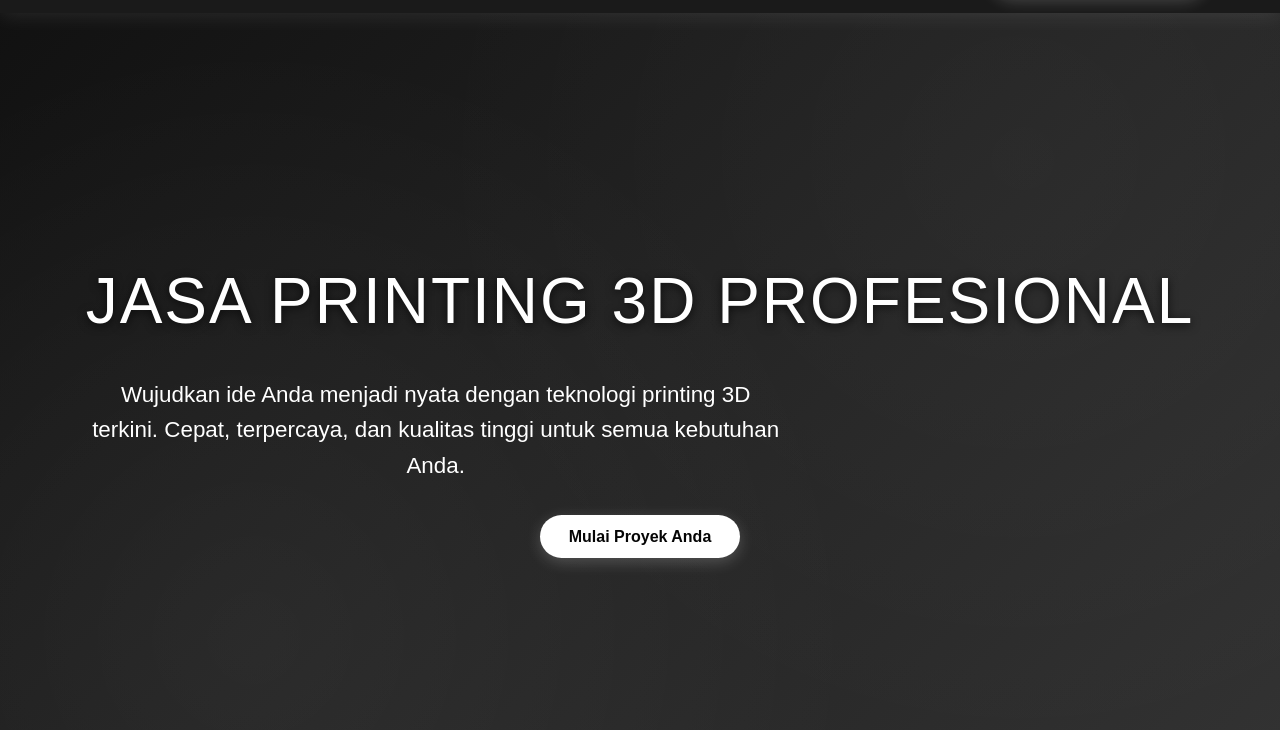
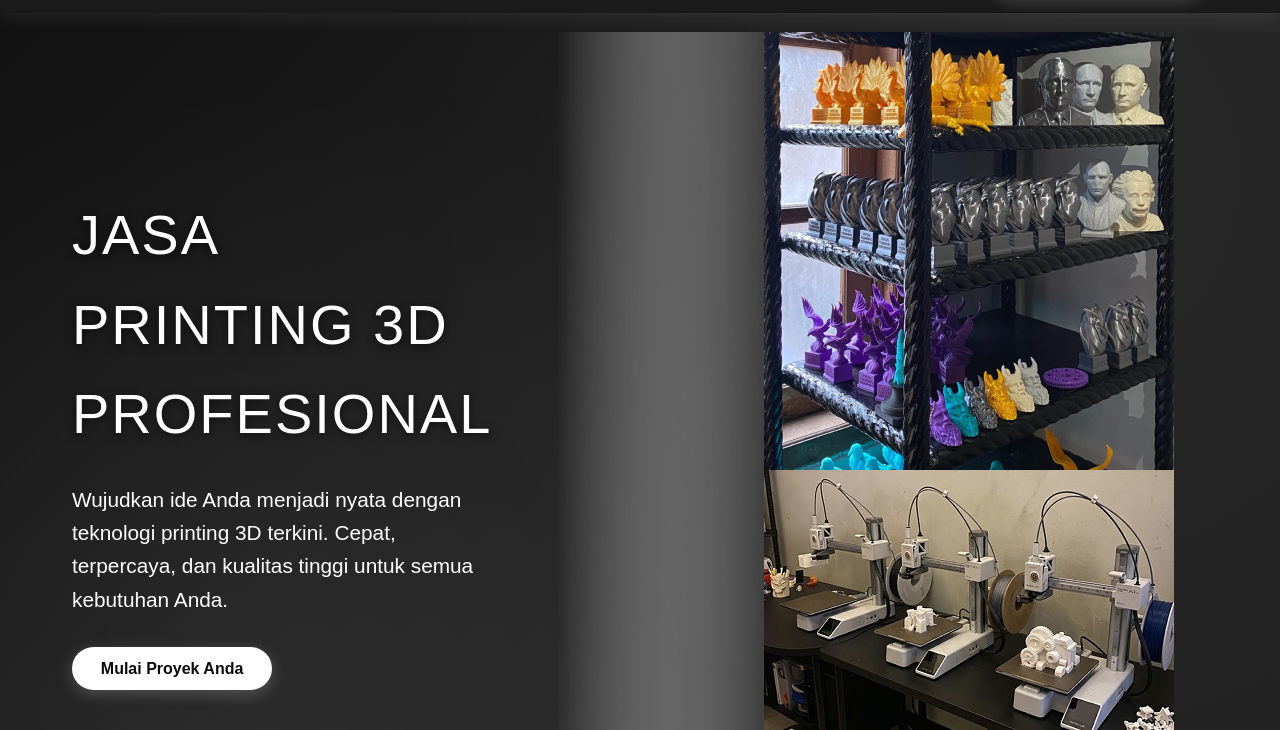
Before and after one commit to threedmakro/makro-3D, a website: page index.html in a window 1280 px wide. Shown: the part 70-800 px from the top of the page. Drawn offline with Linux system fonts and the light colour scheme.

Commit message:
Update Hero section

```diff
--- a/assets/css/style.css
+++ b/assets/css/style.css
@@ -102,13 +102,13 @@ nav {
 /* Hero Section - Dark Gray */
 .hero {
     background: linear-gradient(135deg, #111111 0%, #222222 50%, #333333 100%);
-    height: 100vh;
+    min-height: 100vh; /* Ganti height: 100vh → min-height */
     display: flex;
     align-items: center;
     justify-content: center;
-    text-align: center;
     margin-top: 70px;
     position: relative;
+    padding: 2rem 0; /* Tambah padding */
 }
 
 .hero::before {
@@ -124,8 +124,18 @@ nav {
     pointer-events: none;
 }
 
+.hero-content {
+    display: flex;
+    align-items: center;
+    justify-content: space-between;
+    max-width: 1200px;
+    width: 100%;
+    padding: 0 2rem;
+    gap: 4rem;
+}
+
 .hero-content h1 {
-    font-size: 4rem;
+    font-size: 3.5rem; /* Dikecilkan biar fit */
     margin-bottom: 1.5rem;
     font-weight: 300;
     letter-spacing: 2px;
@@ -135,9 +145,8 @@ nav {
 }
 
 .hero-content p {
-    font-size: 1.4rem;
+    font-size: 1.3rem;
     margin-bottom: 2.5rem;
-    max-width: 700px;
     opacity: 0.9;
     animation: fadeInUp 1s ease-out 0.2s both;
 }
--- a/index.html
+++ b/index.html
@@ -25,13 +25,18 @@
     </header>
 
     <!-- Hero Section -->
-    <section id="home" class="hero">
-        <div class="hero-content">
+  <section id="home" class="hero">
+    <div class="hero-content">
+        <div class="hero-left">
             <h1>Jasa Printing 3D Profesional</h1>
             <p>Wujudkan ide Anda menjadi nyata dengan teknologi printing 3D terkini. Cepat, terpercaya, dan kualitas tinggi untuk semua kebutuhan Anda.</p>
             <a href="#contact" class="cta-button">Mulai Proyek Anda</a>
         </div>
-    </section>
+        <div class="hero-image">
+            <img src="assets/images/image1.png" alt="Makro 3D Printing" class="hero-img">
+        </div>
+    </div>
+</section>
 
     <!-- Services Section -->
     <section id="services" class="services">
```
Also changed, not shown: assets/images/image1.png (added).
